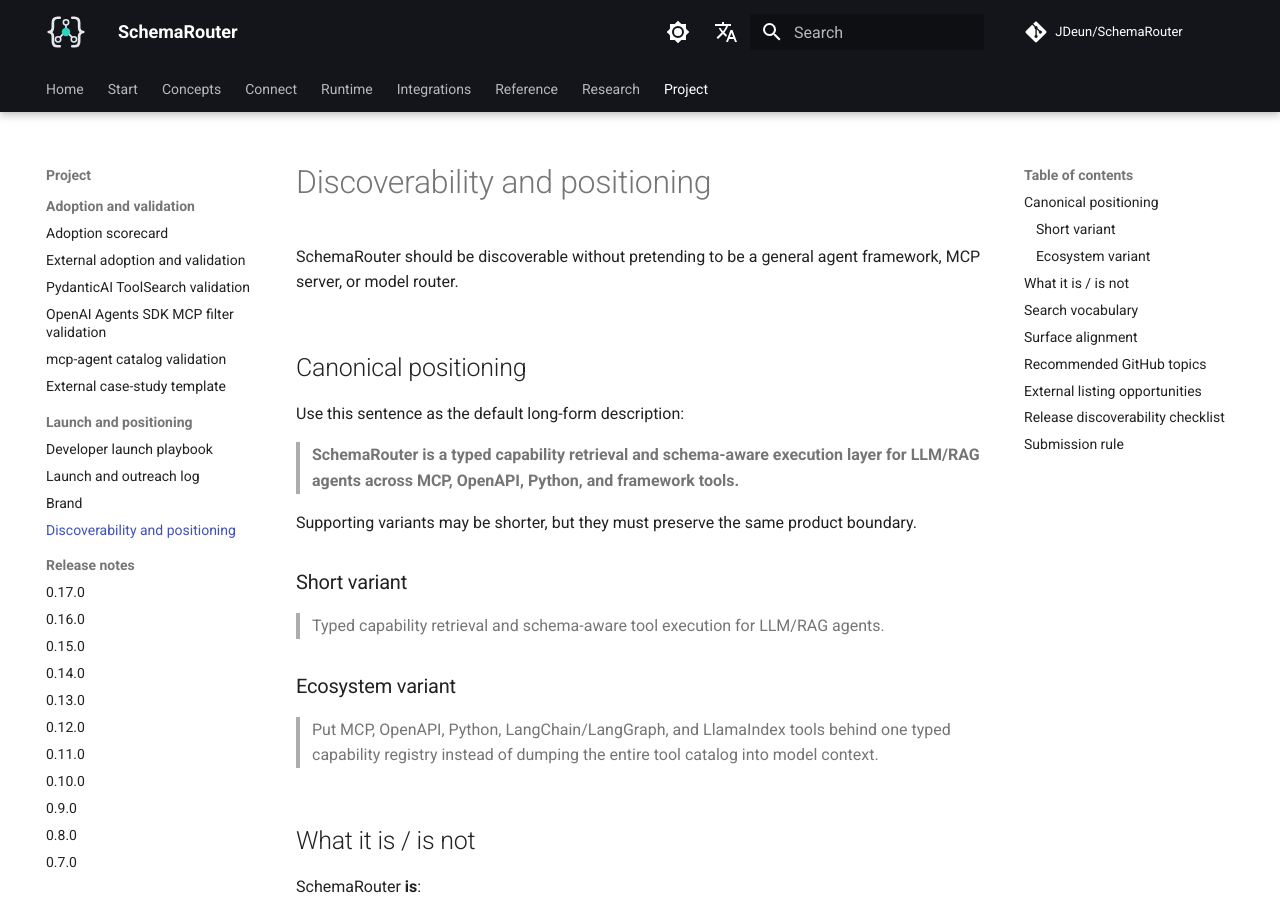
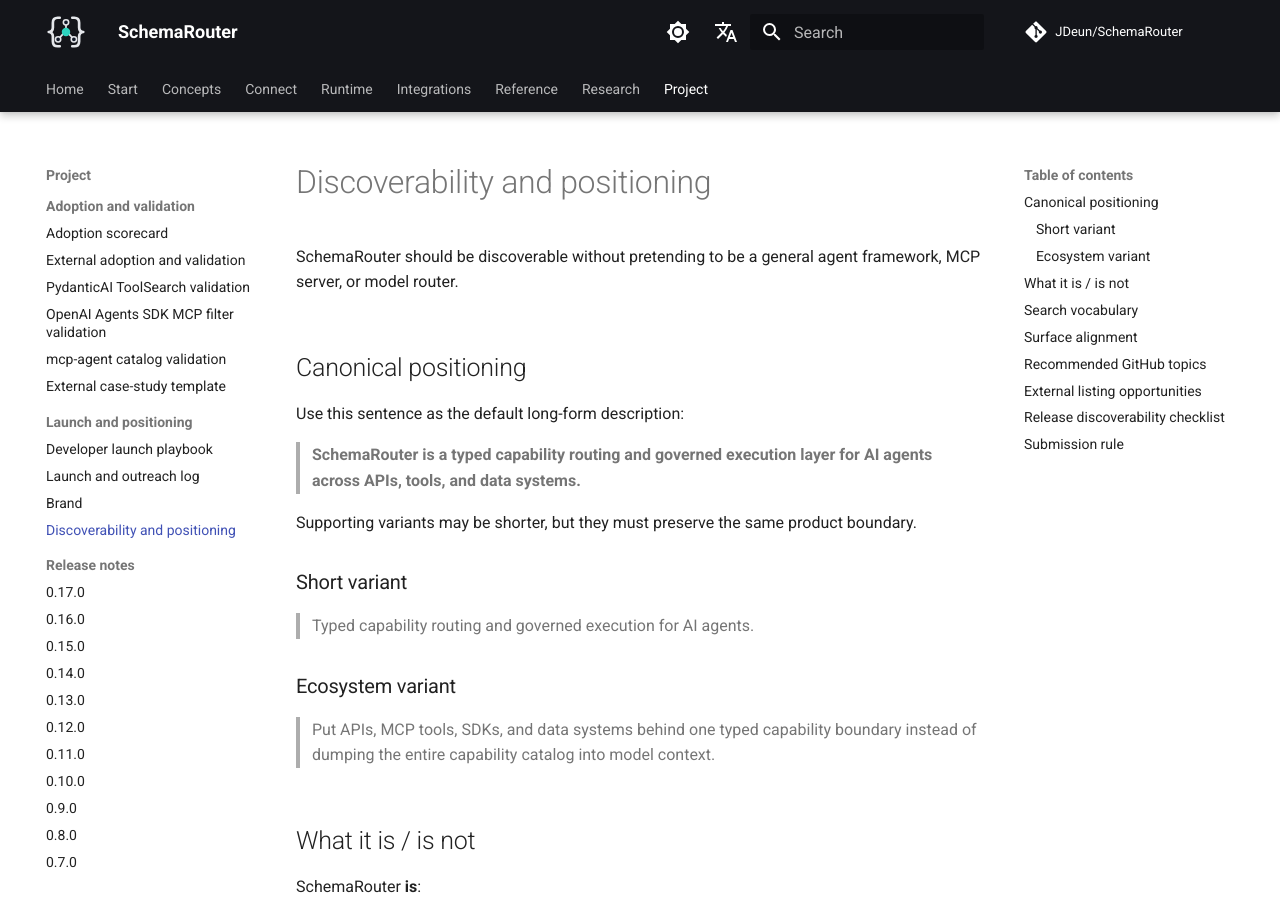
Before and after one commit to JDeun/SchemaRouter, an MkDocs documentation site: the page built from docs/project/discoverability.md, in a window 1280 px wide and 900 px high. Built offline with MkDocs 1.6.1 and Material for MkDocs 9.7.7, drawn with Linux system fonts in a browser that asks for light colours; comment, search, counter and statistics services are not loaded.

Commit message:
docs: align 0.17 product language

```diff
--- a/docs/project/discoverability.md
+++ b/docs/project/discoverability.md
@@ -7,19 +7,19 @@
 
 Use this sentence as the default long-form description:
 
-> **SchemaRouter is a typed capability retrieval and schema-aware execution layer for LLM/RAG
-> agents across MCP, OpenAPI, Python, and framework tools.**
+> **SchemaRouter is a typed capability routing and governed execution layer for AI agents across
+> APIs, tools, and data systems.**
 
 Supporting variants may be shorter, but they must preserve the same product boundary.
 
 ### Short variant
 
-> Typed capability retrieval and schema-aware tool execution for LLM/RAG agents.
+> Typed capability routing and governed execution for AI agents.
 
 ### Ecosystem variant
 
-> Put MCP, OpenAPI, Python, LangChain/LangGraph, and LlamaIndex tools behind one typed capability
-> registry instead of dumping the entire tool catalog into model context.
+> Put APIs, MCP tools, SDKs, and data systems behind one typed capability boundary instead of
+> dumping the entire capability catalog into model context.
 
 ## What it is / is not
 
```
